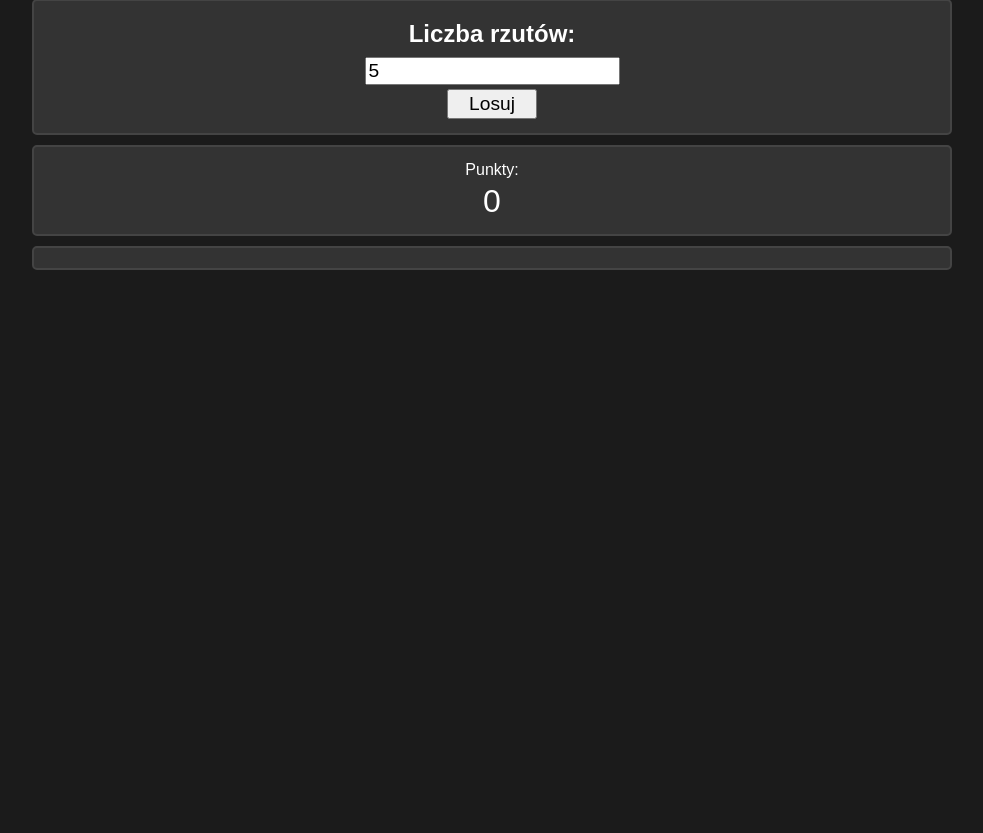
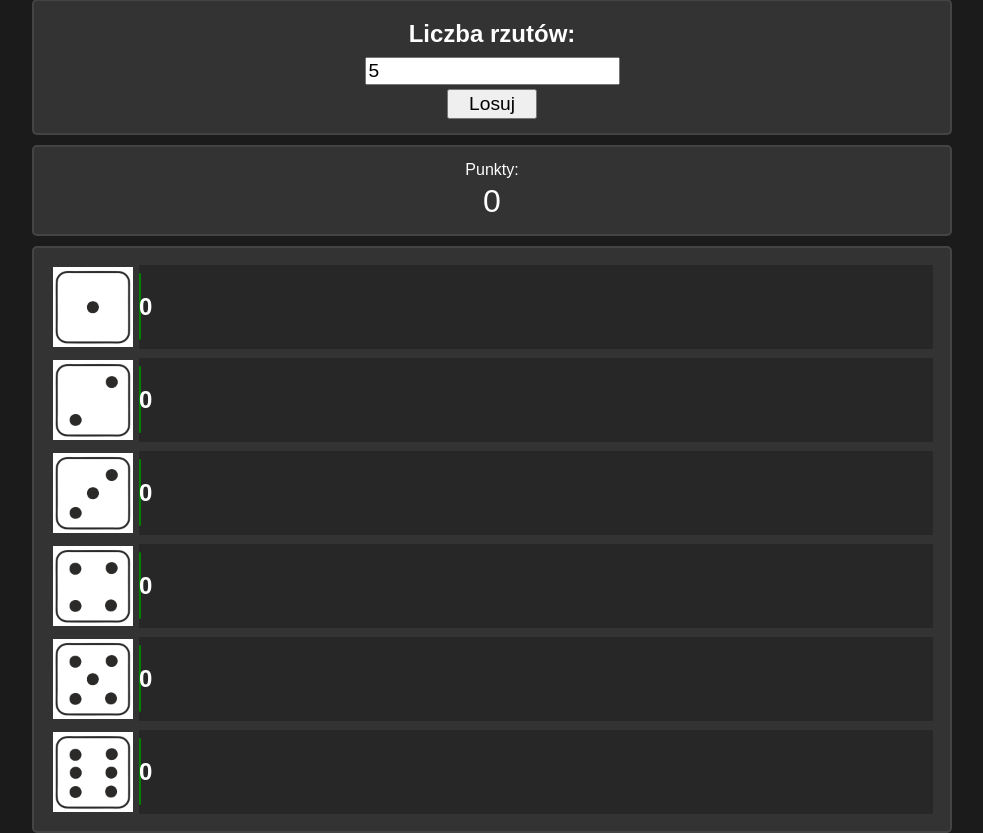
Before and after one commit to Wolfyxon/web-for-school, a PHP site: page / in a window 1280 px wide. Shown: the part 81-914 px from the top of the page, without its empty margins (148-1131 px from the left). Before the commit the page ends 351 px from the top, so only its background shows below. Run offline with PHP 8.4, Linux system fonts and the light colour scheme.

Commit message:
Init chart

```diff
--- a/highSchool/3/PracowniaAplikacjiInternetowych/21.11.2024/extra/script.js
+++ b/highSchool/3/PracowniaAplikacjiInternetowych/21.11.2024/extra/script.js
@@ -1,3 +1,20 @@
 window.addEventListener("load", () => {
+    const chart = document.getElementById("chart");
 
+    let chartHtml = "";
+
+    for(let i = 1; i <= 6; i++) {
+        chartHtml += `<div>
+                <img src="img/${i}.png">
+
+                <div class="bar-container">
+                    <div class="bar" id="bar-${i}">
+                        <div class="value" id="value-${i}">0</div>
+                    </div>
+                </div>
+            </div>
+        `;
+    }
+
+    chart.innerHTML = chartHtml;
 });
--- a/highSchool/3/PracowniaAplikacjiInternetowych/21.11.2024/extra/style.css
+++ b/highSchool/3/PracowniaAplikacjiInternetowych/21.11.2024/extra/style.css
@@ -51,3 +51,38 @@ button {
 #score {
     font-size: 2em;
 }
+
+#chart > * {
+    margin: 5px;
+    text-align: left;
+    display: flex;
+}
+
+#chart img {
+    height: 80px;
+    padding: 4px;
+}
+
+#chart .bar-container {
+    display: flex;
+    justify-content: center;
+    flex-direction: column;
+    flex-grow: 1;
+    background-color: rgb(39, 39, 39);
+    margin: 2px;
+}
+
+#chart .bar {
+    display: flex;
+    flex-direction: column;
+    justify-content: center;
+    font-weight: bold;
+    font-size: 1.5em;
+    width: 0%;
+    min-width: 2px;
+    height: 80%;
+    background-color: green;
+    border-radius: 4px;
+    text-align: center;
+    transition: 0.1s;
+}
```
